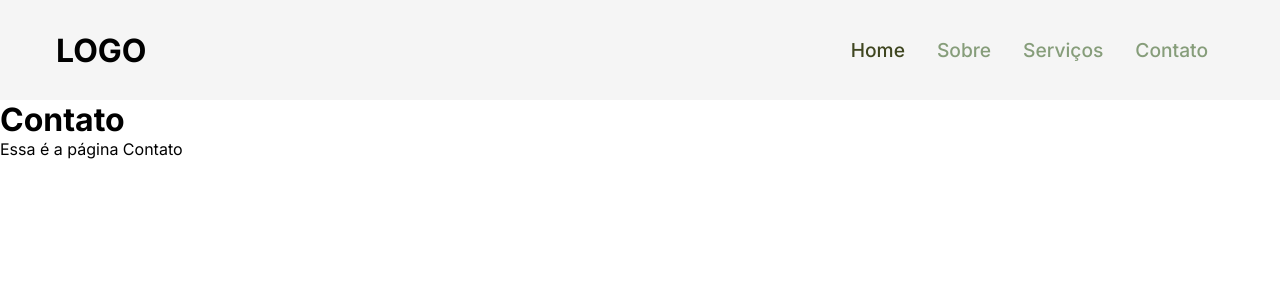
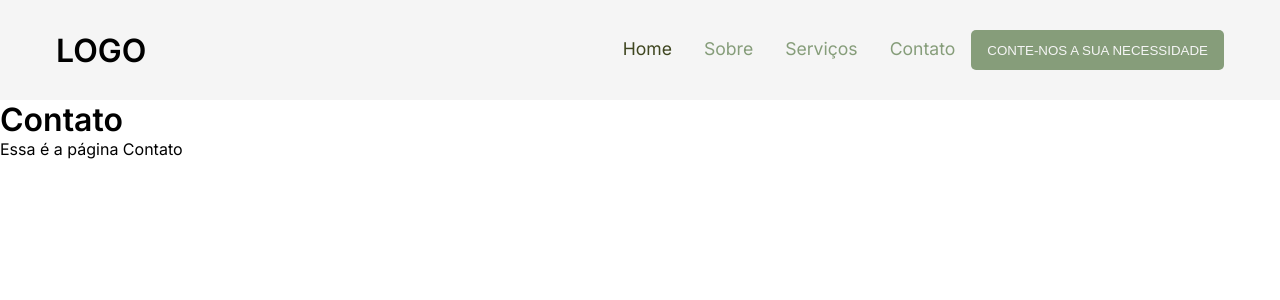
Before and after one commit to bduarte10/site-mutualiza, a Next.js app: page /contato in a window 1280 px wide. Shown: the top 300 px of the page. Built offline with nearby package versions, Linux system fonts and the light colour scheme.

Commit message:
feat: adiciona button na header

```diff
--- a/src/components/Header/Desktop.tsx
+++ b/src/components/Header/Desktop.tsx
@@ -35,6 +35,7 @@ export function Desktop({ activePage, setActivePage }: DesktopProps) {
           {item.label}
         </Link>
       ))}
+      <button className={styles.button}>CONTE-NOS A SUA NECESSIDADE</button>
     </nav>
   )
 }
--- a/src/components/Header/header.module.css
+++ b/src/components/Header/header.module.css
@@ -10,8 +10,8 @@
 .list a {
   text-decoration: none;
   color: var(--green);
-  font-size: 1.2rem;
-  font-weight: 500;
+  font-size: 1.1rem;
+  font-weight: 400;
   padding: 0 1rem;
 }
 .list a:hover {
@@ -20,3 +20,12 @@
 .active {
   color: var(--olive) !important;
 }
+.button {
+  background-color: var(--green);
+  color: var(--white);
+  padding: 0.8rem 1rem;
+  border: none;
+  border-radius: 5px;
+  font-weight: 500;
+  cursor: pointer;
+}
--- a/src/pages/_app.tsx
+++ b/src/pages/_app.tsx
@@ -3,7 +3,10 @@ import { Inter } from '@next/font/google'
 import type { AppProps } from 'next/app'
 import Layout from '@/Layout'
 
-const inter = Inter({ subsets: ['latin'] })
+const inter = Inter({
+  weight: ['400', '500', '600'],
+  subsets: ['latin'],
+})
 
 export default function App({ Component, pageProps }: AppProps) {
   return (
```
